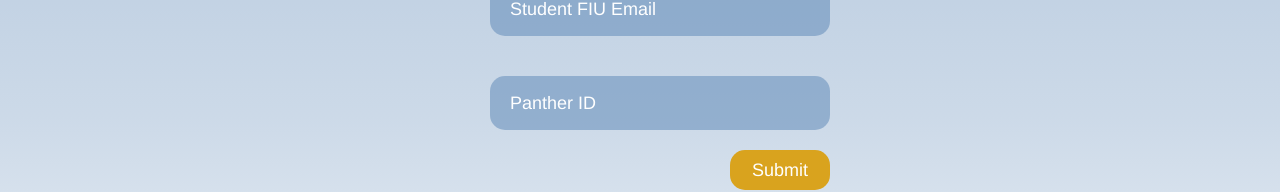
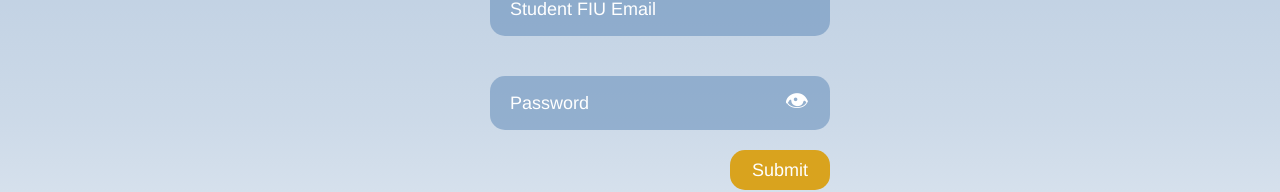
Before and after one commit to Giorgio-Abboud/FIUnity, a React (Vite) app in the folder FIUnity_Frontend/: page /logout in a window 1280 px wide. Shown: the part 281-473 px from the top of the page. Built offline with nearby package versions, Linux system fonts and the light colour scheme.

Commit message:
Finished login

```diff
--- a/FIUnity_Frontend/src/Components/Login Page/Log-in.css
+++ b/FIUnity_Frontend/src/Components/Login Page/Log-in.css
@@ -1,4 +1,3 @@
-
 .registration-log-in {
   display: flex;
   flex-direction: column;
@@ -41,10 +40,23 @@
   height: 54px;
   padding: 0 20px;
   width: 100%;
+
 }
 
 .input-field::placeholder {
   color: #ffffff;
+}
+
+.show-password-button {
+  position: absolute;
+  right: -25px;
+  top: 50%;
+  transform: translateY(-50%);
+  background: none;
+  border: none;
+  cursor: pointer;
+  font-size: 1.5em; /* Adjusted for better size */
+  color: #ffffff; /* Adjust to match your theme */
 }
 
 .submit-button {
@@ -124,7 +136,6 @@
 }
 
 .registration-button{
-
 background-color: #e6aa14;
 border: none;
 border-radius: 15px;
@@ -138,9 +149,8 @@
 justify-content: center;
 margin-top: 20px;
 margin-left: 30px;
-
 }
 
 .registration-button:hover {
-  background-color: #b68400;
+background-color: #b68400;
 }
--- a/FIUnity_Frontend/src/Components/Login Page/Log-in.jsx
+++ b/FIUnity_Frontend/src/Components/Login Page/Log-in.jsx
@@ -6,21 +6,22 @@ import "./Log-in.css";
 
 export default function RegistrationLogIn() {
   const [email, setEmail] = useState("");
-  const [pantherId, setPantherId] = useState("");
+  const [password, setPassword] = useState("");
   const [errorMessage, setErrorMessage] = useState("");
+  const [showPassword, setShowPassword] = useState(false);
 
   const handleEmailChange = (e) => {
     setEmail(e.target.value);
   };
 
-  const handlePantherIdChange = (e) => {
-    setPantherId(e.target.value);
+  const handlePasswordChange = (e) => {
+    setPassword(e.target.value);
   };
 
   const handleSubmit = () => {
     const loginInfo = {
       "email": email,
-      "password": pantherId,
+      "password": password,
     };
 
     axios.post("http://localhost:8008/authentication/login/", loginInfo, {
@@ -47,6 +48,11 @@ export default function RegistrationLogIn() {
       });
   };
 
+  const toggleShowPassword = () => {
+    setShowPassword(!showPassword)
+  }
+
+
   return (
     <div className="registration-log-in">
       <div className="login-title">Login</div>
@@ -62,16 +68,25 @@ export default function RegistrationLogIn() {
         </div>
         <div className="input-wrapper">
           <input
-            type="text"
+            type={showPassword ? "text" : "password"}
             className="input-field"
-            placeholder="Panther ID"
-            value={pantherId}
-            onChange={handlePantherIdChange}
+            placeholder="Password"
+            value={password}
+            onChange={handlePasswordChange}
           />
-          <button className="submit-button" onClick={handleSubmit}>
-            Submit
+          <button
+            type="button"
+            className="show-password-button"
+            onClick={toggleShowPassword}
+          >
+            {showPassword ? "🙈" : "👁"}
           </button>
-        </div>
+          <Link to="/login-submit">
+            <button className="submit-button" onClick={handleSubmit}>
+              Submit
+            </button>
+          </Link>
+        </div>
         {errorMessage && <p className="error-message">{errorMessage}</p>}
         <p className="OR-line">
           <span className="Login-line"></span> OR{" "}
```
Also changed, not shown: 1 other file (tests, documents, lock files or other folders). Lines whose indentation alone changed are shown as unchanged.
